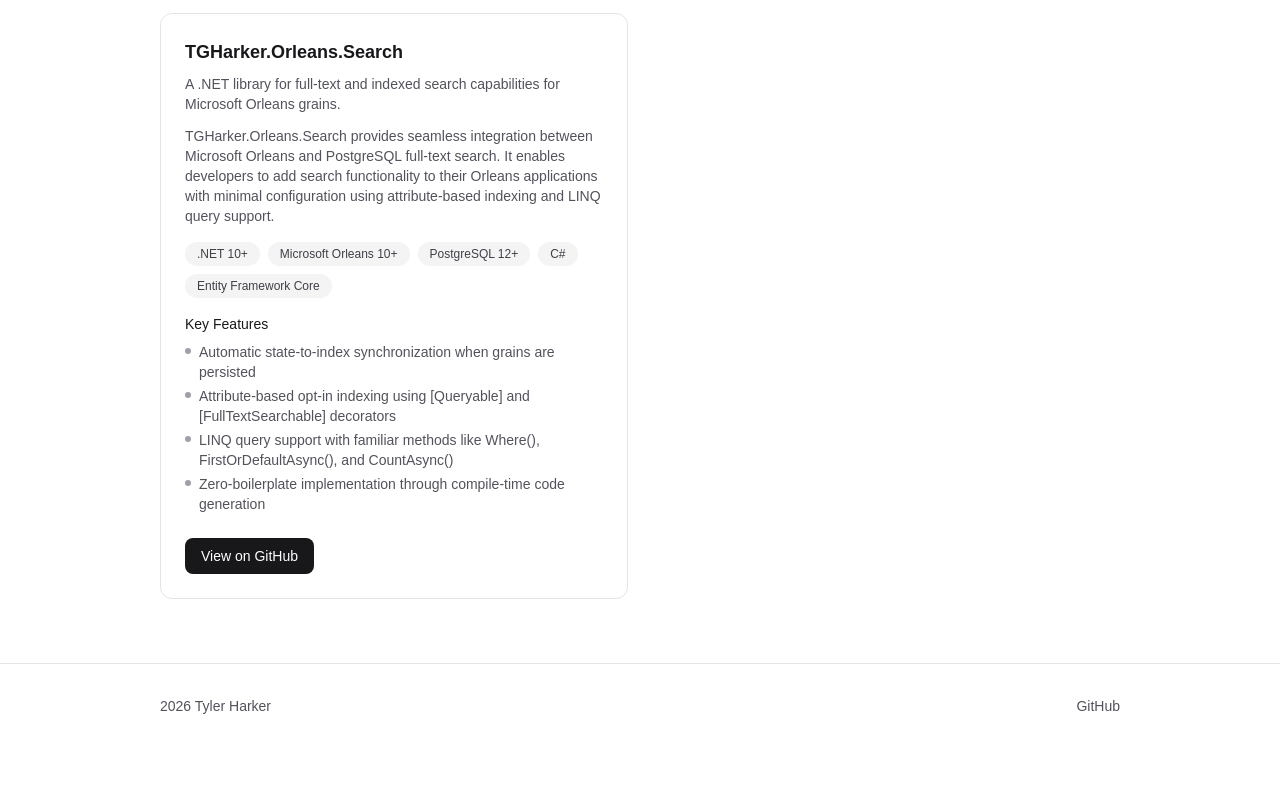
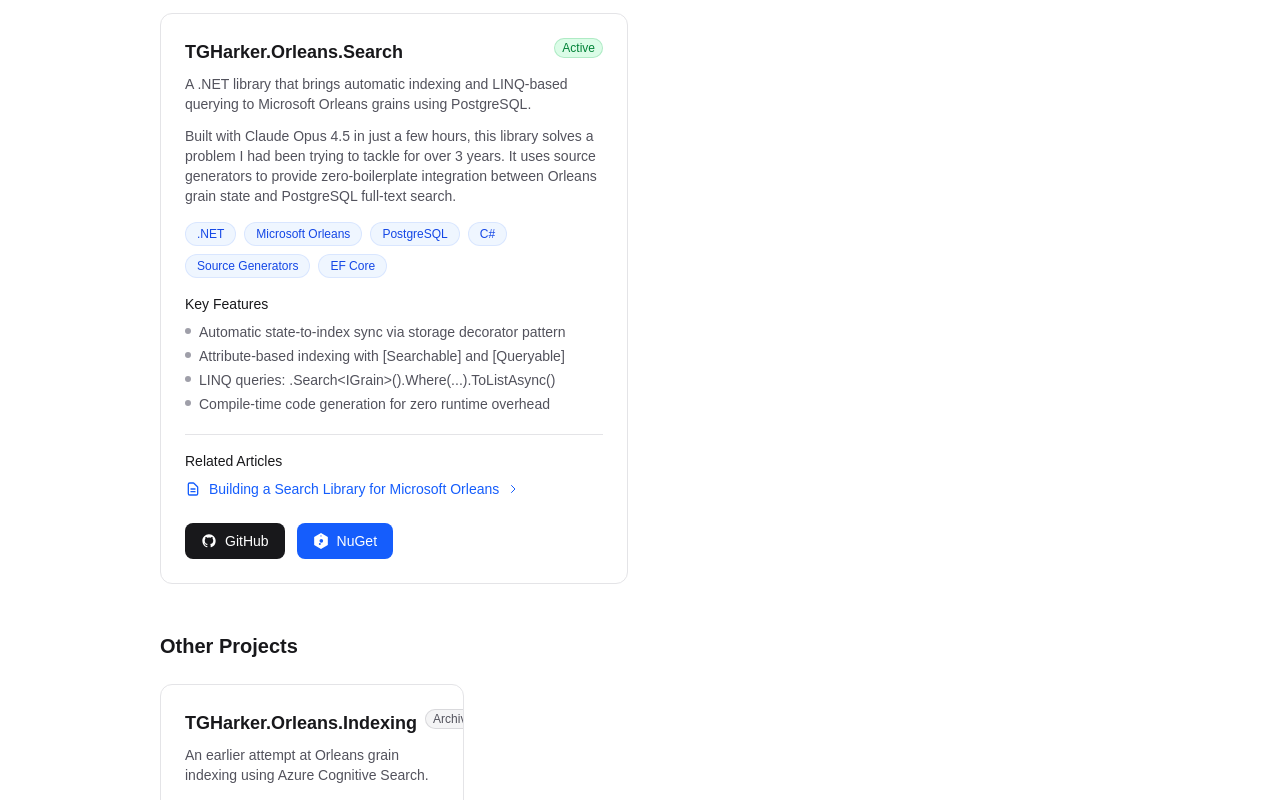
Before and after one commit to Tyler-Harker/tylerharker.com, a Next.js app: page /projects in a window 1280 px wide. Shown: the part 300-1100 px from the top of the page. Before the commit the page ends 1048 px from the top, so only its background shows below. Built offline with nearby package versions, Linux system fonts and the light colour scheme.

Commit message:
chore: updated projects

```diff
--- a/components/projects/ProjectCard.tsx
+++ b/components/projects/ProjectCard.tsx
@@ -1,9 +1,22 @@
 import Image from 'next/image';
+import Link from 'next/link';
 import { Project } from '@/types';
 
 interface ProjectCardProps {
   project: Project;
 }
+
+const statusStyles = {
+  active: 'bg-green-100 text-green-700 ring-green-600/20 dark:bg-green-900/30 dark:text-green-400 dark:ring-green-400/20',
+  archived: 'bg-zinc-100 text-zinc-600 ring-zinc-500/20 dark:bg-zinc-800 dark:text-zinc-400 dark:ring-zinc-400/20',
+  experimental: 'bg-amber-100 text-amber-700 ring-amber-600/20 dark:bg-amber-900/30 dark:text-amber-400 dark:ring-amber-400/20',
+};
+
+const statusLabels = {
+  active: 'Active',
+  archived: 'Archived',
+  experimental: 'Experimental',
+};
 
 export function ProjectCard({ project }: ProjectCardProps) {
   return (
@@ -19,9 +32,16 @@
         </div>
       )}
       <div className="flex flex-1 flex-col p-4 sm:p-6">
-        <h3 className="text-base font-semibold text-zinc-900 dark:text-zinc-100 sm:text-lg">
-          {project.name}
-        </h3>
+        <div className="flex items-start justify-between gap-2">
+          <h3 className="text-base font-semibold text-zinc-900 dark:text-zinc-100 sm:text-lg">
+            {project.name}
+          </h3>
+          {project.status && (
+            <span className={`inline-flex items-center rounded-full px-2 py-0.5 text-xs font-medium ring-1 ring-inset ${statusStyles[project.status]}`}>
+              {statusLabels[project.status]}
+            </span>
+          )}
+        </div>
         <p className="mt-2 flex-1 text-sm text-zinc-600 dark:text-zinc-400">
           {project.description}
         </p>
@@ -34,7 +54,7 @@
           {project.technologies.map((tech) => (
             <span
               key={tech}
-              className="rounded-full bg-zinc-100 px-2 py-0.5 text-xs font-medium text-zinc-700 dark:bg-zinc-800 dark:text-zinc-300 sm:px-3 sm:py-1"
+              className="inline-flex items-center rounded-full bg-blue-50 px-2 py-0.5 text-xs font-medium text-blue-700 ring-1 ring-inset ring-blue-600/10 dark:bg-blue-950 dark:text-blue-300 dark:ring-blue-400/20 sm:px-3 sm:py-1"
             >
               {tech}
             </span>
@@ -55,15 +75,56 @@
             </ul>
           </div>
         )}
-        <div className="mt-4 flex flex-col gap-2 sm:mt-6 sm:flex-row sm:gap-3">
+        {project.blogLinks && project.blogLinks.length > 0 && (
+          <div className="mt-4 border-t border-zinc-200 pt-4 dark:border-zinc-700 sm:mt-5">
+            <h4 className="text-sm font-medium text-zinc-900 dark:text-zinc-100">
+              Related Articles
+            </h4>
+            <div className="mt-2 flex flex-col gap-2">
+              {project.blogLinks.map((blog, index) => (
+                <Link
+                  key={index}
+                  href={blog.url}
+                  className="group/link inline-flex items-center gap-2 text-sm text-blue-600 hover:text-blue-700 dark:text-blue-400 dark:hover:text-blue-300"
+                >
+                  <svg className="h-4 w-4 flex-shrink-0" fill="none" viewBox="0 0 24 24" stroke="currentColor" strokeWidth={2}>
+                    <path strokeLinecap="round" strokeLinejoin="round" d="M9 12h6m-6 4h6m2 5H7a2 2 0 01-2-2V5a2 2 0 012-2h5.586a1 1 0 01.707.293l5.414 5.414a1 1 0 01.293.707V19a2 2 0 01-2 2z" />
+                  </svg>
+                  <span className="group-hover/link:underline">{blog.title}</span>
+                  <svg className="h-3 w-3 flex-shrink-0 transition-transform group-hover/link:translate-x-0.5" fill="none" viewBox="0 0 24 24" stroke="currentColor" strokeWidth={2}>
+                    <path strokeLinecap="round" strokeLinejoin="round" d="M9 5l7 7-7 7" />
+                  </svg>
+                </Link>
+              ))}
+            </div>
+          </div>
+        )}
+
+        <div className="mt-4 flex flex-wrap gap-2 sm:mt-6 sm:gap-3">
           <a
             href={project.githubUrl}
             target="_blank"
             rel="noopener noreferrer"
             className="inline-flex items-center justify-center gap-2 rounded-lg bg-zinc-900 px-4 py-2 text-sm font-medium text-white transition-colors hover:bg-zinc-700 dark:bg-zinc-100 dark:text-zinc-900 dark:hover:bg-zinc-300"
           >
-            View on GitHub
+            <svg className="h-4 w-4" fill="currentColor" viewBox="0 0 24 24">
+              <path fillRule="evenodd" d="M12 2C6.477 2 2 6.484 2 12.017c0 4.425 2.865 8.18 6.839 9.504.5.092.682-.217.682-.483 0-.237-.008-.868-.013-1.703-2.782.605-3.369-1.343-3.369-1.343-.454-1.158-1.11-1.466-1.11-1.466-.908-.62.069-.608.069-.608 1.003.07 1.531 1.032 1.531 1.032.892 1.53 2.341 1.088 2.91.832.092-.647.35-1.088.636-1.338-2.22-.253-4.555-1.113-4.555-4.951 0-1.093.39-1.988 1.029-2.688-.103-.253-.446-1.272.098-2.65 0 0 .84-.27 2.75 1.026A9.564 9.564 0 0112 6.844c.85.004 1.705.115 2.504.337 1.909-1.296 2.747-1.027 2.747-1.027.546 1.379.202 2.398.1 2.651.64.7 1.028 1.595 1.028 2.688 0 3.848-2.339 4.695-4.566 4.943.359.309.678.92.678 1.855 0 1.338-.012 2.419-.012 2.747 0 .268.18.58.688.482A10.019 10.019 0 0022 12.017C22 6.484 17.522 2 12 2z" clipRule="evenodd" />
+            </svg>
+            GitHub
           </a>
+          {project.nugetUrl && (
+            <a
+              href={project.nugetUrl}
+              target="_blank"
+              rel="noopener noreferrer"
+              className="inline-flex items-center justify-center gap-2 rounded-lg bg-blue-600 px-4 py-2 text-sm font-medium text-white transition-colors hover:bg-blue-700 dark:bg-blue-500 dark:hover:bg-blue-600"
+            >
+              <svg className="h-4 w-4" viewBox="0 0 24 24" fill="currentColor">
+                <path d="M12 0L1.75 6v12L12 24l10.25-6V6L12 0zm-1.775 18a1.5 1.5 0 110-3 1.5 1.5 0 010 3zm5.025-6.225a2.75 2.75 0 11-5.5 0 2.75 2.75 0 015.5 0zM12 3.5a.875.875 0 110 1.75.875.875 0 010-1.75z"/>
+              </svg>
+              NuGet
+            </a>
+          )}
           {project.demoUrl && (
             <a
               href={project.demoUrl}
@@ -71,6 +132,9 @@
               rel="noopener noreferrer"
               className="inline-flex items-center justify-center gap-2 rounded-lg border border-zinc-300 px-4 py-2 text-sm font-medium text-zinc-900 transition-colors hover:bg-zinc-50 dark:border-zinc-700 dark:text-zinc-100 dark:hover:bg-zinc-800"
             >
+              <svg className="h-4 w-4" fill="none" viewBox="0 0 24 24" stroke="currentColor" strokeWidth={2}>
+                <path strokeLinecap="round" strokeLinejoin="round" d="M10 6H6a2 2 0 00-2 2v10a2 2 0 002 2h10a2 2 0 002-2v-4M14 4h6m0 0v6m0-6L10 14" />
+              </svg>
               Live Demo
             </a>
           )}
--- a/data/projects.ts
+++ b/data/projects.ts
@@ -4,24 +4,52 @@
   {
     id: 'orleans-search',
     name: 'TGHarker.Orleans.Search',
-    description: 'A .NET library for full-text and indexed search capabilities for Microsoft Orleans grains.',
-    longDescription: 'TGHarker.Orleans.Search provides seamless integration between Microsoft Orleans and PostgreSQL full-text search. It enables developers to add search functionality to their Orleans applications with minimal configuration using attribute-based indexing and LINQ query support.',
+    description: 'A .NET library that brings automatic indexing and LINQ-based querying to Microsoft Orleans grains using PostgreSQL.',
+    longDescription: 'Built with Claude Opus 4.5 in just a few hours, this library solves a problem I had been trying to tackle for over 3 years. It uses source generators to provide zero-boilerplate integration between Orleans grain state and PostgreSQL full-text search.',
     technologies: [
-      '.NET 10+',
-      'Microsoft Orleans 10+',
-      'PostgreSQL 12+',
+      '.NET',
+      'Microsoft Orleans',
+      'PostgreSQL',
       'C#',
-      'Entity Framework Core',
+      'Source Generators',
+      'EF Core',
     ],
     features: [
-      'Automatic state-to-index synchronization when grains are persisted',
-      'Attribute-based opt-in indexing using [Queryable] and [FullTextSearchable] decorators',
-      'LINQ query support with familiar methods like Where(), FirstOrDefaultAsync(), and CountAsync()',
-      'Zero-boilerplate implementation through compile-time code generation',
-      'Support for multiple data types (strings, numbers, dates, booleans, GUIDs)',
-      'PostgreSQL full-text search with relevance weighting',
+      'Automatic state-to-index sync via storage decorator pattern',
+      'Attribute-based indexing with [Searchable] and [Queryable]',
+      'LINQ queries: .Search<IGrain>().Where(...).ToListAsync()',
+      'Compile-time code generation for zero runtime overhead',
+      'PostgreSQL full-text search with relevance ranking',
     ],
     githubUrl: 'https://github.com/Tyler-Harker/TGHarker.Orleans.Search',
+    nugetUrl: 'https://www.nuget.org/packages/TGHarker.Orleans.Search',
+    blogLinks: [
+      {
+        url: '/blog/building-orleans-search-library',
+        title: 'Building a Search Library for Microsoft Orleans',
+      },
+    ],
     featured: true,
+    status: 'active',
+  },
+  {
+    id: 'orleans-indexing',
+    name: 'TGHarker.Orleans.Indexing',
+    description: 'An earlier attempt at Orleans grain indexing using Azure Cognitive Search.',
+    longDescription: 'My first attempt at solving grain search in Orleans from 3+ years ago. While functional, I shelved this project due to source generator tooling pain and the complexity of requiring Azure Cognitive Search as a dependency.',
+    technologies: [
+      '.NET',
+      'Microsoft Orleans',
+      'Azure Cognitive Search',
+      'C#',
+    ],
+    features: [
+      'Attribute-based indexing configuration',
+      'Azure Cognitive Search integration',
+      'Support for faceted and searchable properties',
+    ],
+    githubUrl: 'https://github.com/Tyler-Harker/TGHarker.Orleans.Indexing',
+    featured: false,
+    status: 'archived',
   },
 ];
--- a/types/index.ts
+++ b/types/index.ts
@@ -1,3 +1,8 @@
+export interface BlogLink {
+  url: string;
+  title: string;
+}
+
 export interface Project {
   id: string;
   name: string;
@@ -7,8 +12,11 @@
   features: string[];
   githubUrl: string;
   demoUrl?: string;
+  blogLinks?: BlogLink[];
+  nugetUrl?: string;
   image?: string;
   featured: boolean;
+  status?: 'active' | 'archived' | 'experimental';
 }
 
 export interface ClientProject {
```
